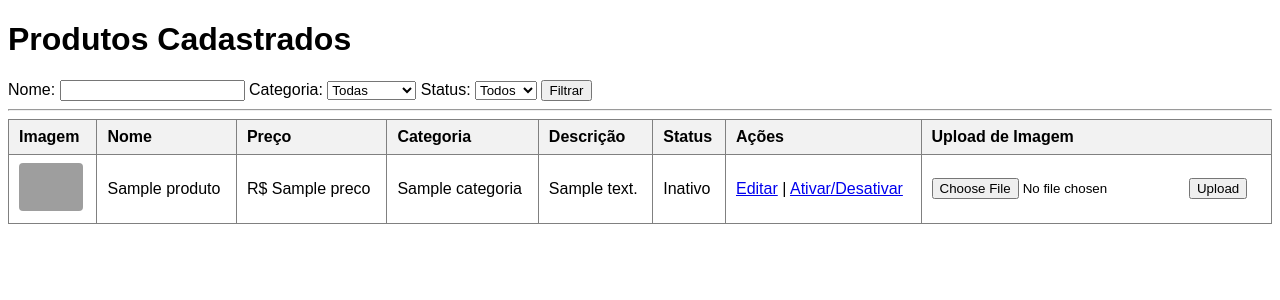
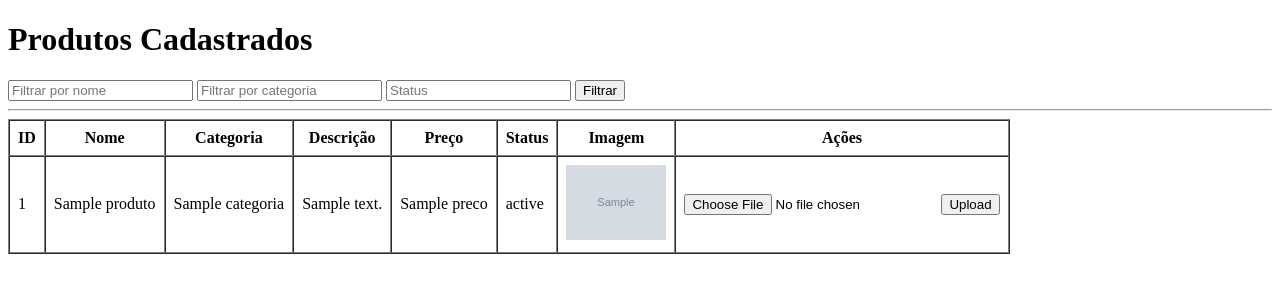
Before and after one commit to sementeviva/Teste-bot, a Flask app: template templates/ver_produtos.html in a window 1280 px wide. Shown: the top 300 px of the page. Run offline with Flask 3, Linux system fonts and the light colour scheme; the template is opened without the code that fills it: most values are stand-ins (such as "Sample title", 1, 10 or a date in 2020); grey boxes marked "Sample" are stand-in pictures; some libraries are stand-ins or nearby versions; grey boxes are pictures that could not be loaded.

Commit message:
Update ver_produtos.html

```diff
--- a/templates/ver_produtos.html
+++ b/templates/ver_produtos.html
@@ -3,79 +3,51 @@
 <head>
     <meta charset="UTF-8">
     <title>Produtos Cadastrados</title>
-    <style>
-        body { font-family: Arial, sans-serif; }
-        table { border-collapse: collapse; width: 100%; }
-        th, td { padding: 8px 10px; text-align: left; }
-        th { background: #f2f2f2; }
-        tr:nth-child(even) { background: #fafafa; }
-        img { border-radius: 4px; }
-        form.inline { display: inline; }
-    </style>
 </head>
 <body>
     <h1>Produtos Cadastrados</h1>
-    <form method="get" action="{{ url_for('ver_produtos_bp.ver_produtos') }}">
-        <label>Nome:</label>
-        <input type="text" name="nome" value="{{ nome_filtro|default('') }}">
-        <label>Categoria:</label>
-        <select name="categoria">
-            <option value="">Todas</option>
-            {% for categoria in categorias %}
-                <option value="{{ categoria }}" {% if categoria==categoria_filtro %}selected{% endif %}>{{ categoria }}</option>
-            {% endfor %}
-        </select>
-        <label>Status:</label>
-        <select name="ativo">
-            <option value="">Todos</option>
-            <option value="True" {% if ativo_filtro=='True' %}selected{% endif %}>Ativo</option>
-            <option value="False" {% if ativo_filtro=='False' %}selected{% endif %}>Inativo</option>
-        </select>
+    <form method="get" action="{{ url_for('ver_produtos.ver_produtos') }}">
+        <input type="text" name="nome" placeholder="Filtrar por nome" value="{{request.args.get('nome','')}}">
+        <input type="text" name="categoria" placeholder="Filtrar por categoria" value="{{request.args.get('categoria','')}}">
+        <input type="text" name="status" placeholder="Status" value="{{request.args.get('status','')}}">
         <button type="submit">Filtrar</button>
     </form>
     <hr>
-    <table border="1">
+    <table border="1" cellpadding="8" cellspacing="0">
         <thead>
             <tr>
-                <th>Imagem</th>
+                <th>ID</th>
                 <th>Nome</th>
-                <th>Preço</th>
                 <th>Categoria</th>
                 <th>Descrição</th>
+                <th>Preço</th>
                 <th>Status</th>
+                <th>Imagem</th>
                 <th>Ações</th>
-                <th>Upload de Imagem</th>
             </tr>
         </thead>
         <tbody>
-            {% for produto in produtos %}
+            {% for p in produtos %}
             <tr>
+                <td>{{ p.id }}</td>
+                <td>{{ p.nome }}</td>
+                <td>{{ p.categoria }}</td>
+                <td>{{ p.descricao }}</td>
+                <td>{{ p.preco }}</td>
+                <td>{{ p.status }}</td>
                 <td>
-                    {% if produto.imagem %}
-                        <img src="/{{ produto.imagem }}" width="64" alt="{{ produto.nome }}">
+                    {% if p.imagem_url %}
+                        <img src="{{ p.imagem_url }}" alt="Imagem" width="100">
                     {% else %}
                         Sem imagem
                     {% endif %}
                 </td>
-                <td>{{ produto.nome }}</td>
-                <td>R$ {{ produto.preco }}</td>
-                <td>{{ produto.categoria }}</td>
-                <td>{{ produto.descricao }}</td>
-                <td>{% if produto.ativo %}Ativo{% else %}Inativo{% endif %}</td>
                 <td>
-                    <a href="{{ url_for('ver_produtos_bp.editar_produto', id=produto.id) }}">Editar</a> |
-                    <a href="{{ url_for('ver_produtos_bp.ativar_produto', id=produto.id) }}">Ativar/Desativar</a>
-                </td>
-                <td>
-                    <form method="post" action="{{ url_for('ver_produtos_bp.upload_imagem', id=produto.id) }}" enctype="multipart/form-data" class="inline">
+                    <form method="post" action="{{ url_for('ver_produtos.upload_imagem', produto_id=p.id) }}" enctype="multipart/form-data">
                         <input type="file" name="imagem" required>
                         <button type="submit">Upload</button>
                     </form>
                 </td>
-            </tr>
-            {% else %}
-            <tr>
-                <td colspan="8" style="text-align:center">Nenhum produto encontrado.</td>
             </tr>
             {% endfor %}
         </tbody>
```
